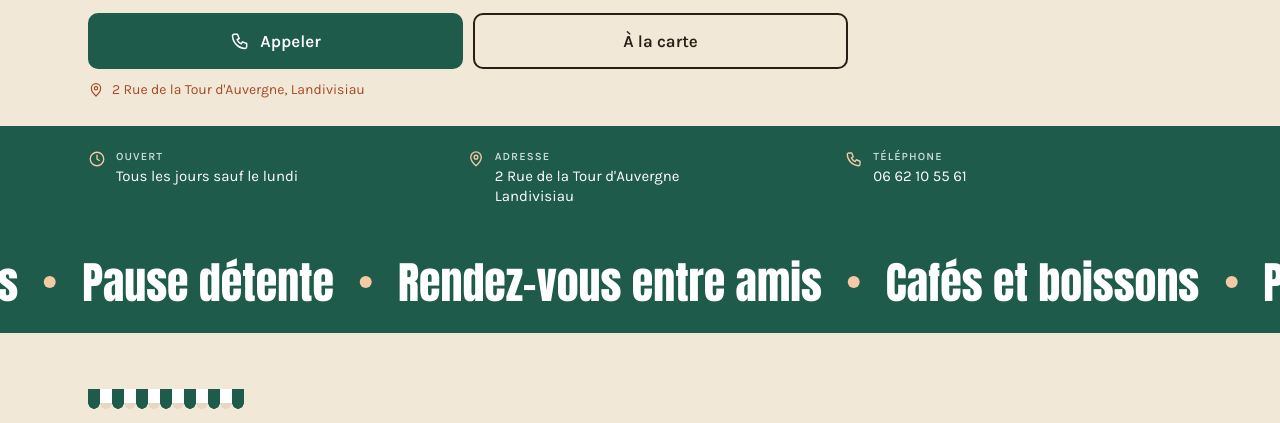
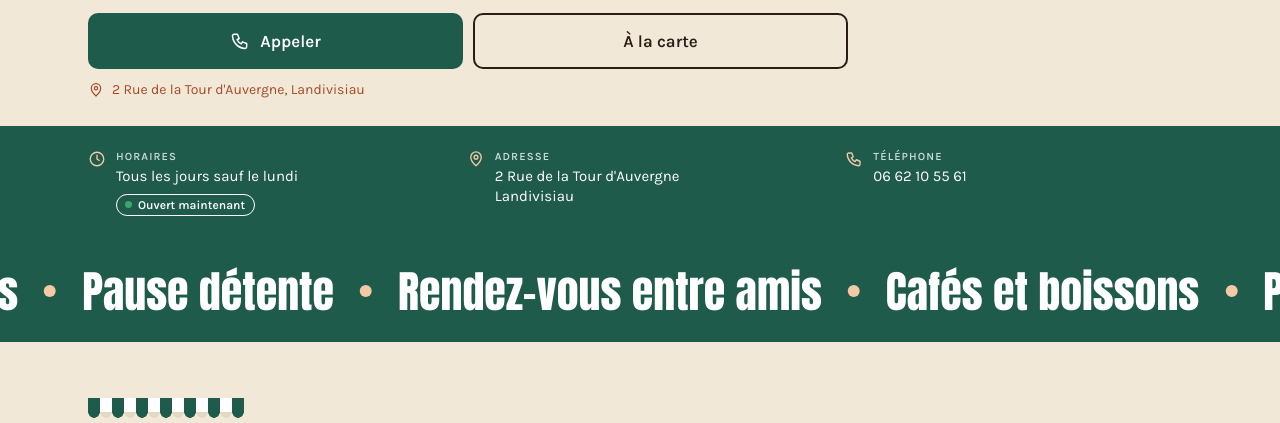
Before and after one commit to Kirazox/demos, a plain HTML site: page une-part-de-douceur-landivisiau/index.html in a window 1280 px wide. Shown: the part 674-1097 px from the top of the page. Drawn offline with Linux system fonts and the light colour scheme; a web font is replaced by a local one.

Commit message:
Démo une-part-de-douceur-landivisiau : index.html

```diff
--- a/une-part-de-douceur-landivisiau/index.html
+++ b/une-part-de-douceur-landivisiau/index.html
@@ -62,6 +62,10 @@ a{color:#1F5B4A}a:hover{color:#2B1D16}
 }
 
 td.ferme{color:#777777!important}
+/* ---- Badge « Ouvert maintenant / Fermé » (caché par défaut, affiché par le JavaScript) ---- */
+.statut{align-self:flex-start;white-space:nowrap;margin-top:5px;font-size:12px;font-weight:600;line-height:1.5;padding:1px 9px 1px 8px;border:1px solid currentColor;border-radius:999px}
+.statut>span:before{content:"";display:inline-block;width:7px;height:7px;border-radius:50%;margin-right:6px;vertical-align:1px;background:#3FA66B}
+.statut>[data-etat=ferme]:before{background:#D0573F}
 /* ---- Tailles des noms longs (classe calculée par assemblage.classe_nom) ---- */
 .nom-l{--k:1}.nom-m{--k:.82}.nom-s{--k:.66}.nom-xs{--k:.52}
 /* ---- Ordinateur : contenu limité à 1200 px, marges de 48 px ---- */
@@ -120,7 +124,7 @@ td.ferme{color:#777777!important}
 </section>
 
 <section aria-label="Infos pratiques" style="background: #1F5B4A; display: flex; flex-wrap: wrap">
-  <div style="flex: 1 1 150px; display: flex; gap: 10px; align-items: flex-start; padding: 18px 16px; box-sizing: border-box; text-decoration: none"><svg aria-hidden="true" width="18" height="18" viewBox="0 0 24 24" fill="none" stroke="#F4C9A6" stroke-width="1.8" stroke-linecap="round" stroke-linejoin="round" style="flex-shrink: 0"><circle cx="12" cy="12" r="9"/><path d="M12 7v5l3 2"/></svg><span style="display: flex; flex-direction: column; gap: 3px"><span style="font-family: 'Karla', system-ui, sans-serif; font-size: 11px; font-weight: 600; letter-spacing: 0.1em; text-transform: uppercase; color: #C7DDD5">Ouvert</span><span style="font-family: 'Karla', system-ui, sans-serif; font-size: 15px; line-height: 1.35; color: #FFFFFF">Tous les jours sauf le lundi</span></span></div>
+  <div style="flex: 1 1 150px; display: flex; gap: 10px; align-items: flex-start; padding: 18px 16px; box-sizing: border-box; text-decoration: none"><svg aria-hidden="true" width="18" height="18" viewBox="0 0 24 24" fill="none" stroke="#F4C9A6" stroke-width="1.8" stroke-linecap="round" stroke-linejoin="round" style="flex-shrink: 0"><circle cx="12" cy="12" r="9"/><path d="M12 7v5l3 2"/></svg><span style="display: flex; flex-direction: column; gap: 3px"><span style="font-family: 'Karla', system-ui, sans-serif; font-size: 11px; font-weight: 600; letter-spacing: 0.1em; text-transform: uppercase; color: #C7DDD5">Horaires</span><span style="font-family: 'Karla', system-ui, sans-serif; font-size: 15px; line-height: 1.35; color: #FFFFFF">Tous les jours sauf le lundi</span><span class="statut" style="color:#FFFFFF" data-horaires="[[],[[720,1080]],[[660,1080]],[[660,1080]],[[660,1080]],[[660,1080]],[[870,1080]]]" hidden><span data-etat="ouvert" hidden>Ouvert maintenant</span><span data-etat="ferme" hidden>Fermé</span></span></span></div>
   <a href="https://www.openstreetmap.org/?mlat=48.509827&amp;mlon=-4.072440#map=18/48.509827/-4.072440" style="flex: 1 1 150px; display: flex; gap: 10px; align-items: flex-start; padding: 18px 16px; box-sizing: border-box; text-decoration: none"><svg aria-hidden="true" width="18" height="18" viewBox="0 0 24 24" fill="none" stroke="#F4C9A6" stroke-width="1.8" stroke-linecap="round" stroke-linejoin="round" style="flex-shrink: 0"><path d="M12 21s-7-6.2-7-11.5A7 7 0 0 1 19 9.5C19 14.8 12 21 12 21z"/><circle cx="12" cy="9.5" r="2.5"/></svg><span style="display: flex; flex-direction: column; gap: 3px"><span style="font-family: 'Karla', system-ui, sans-serif; font-size: 11px; font-weight: 600; letter-spacing: 0.1em; text-transform: uppercase; color: #C7DDD5">Adresse</span><span style="font-family: 'Karla', system-ui, sans-serif; font-size: 15px; line-height: 1.35; color: #FFFFFF">2 Rue de la Tour d&#x27;Auvergne<br>Landivisiau</span></span></a>
   <a href="tel:+33662105561" style="flex: 1 1 150px; display: flex; gap: 10px; align-items: flex-start; padding: 18px 16px; box-sizing: border-box; text-decoration: none"><svg aria-hidden="true" width="18" height="18" viewBox="0 0 24 24" fill="none" stroke="#F4C9A6" stroke-width="1.8" stroke-linecap="round" stroke-linejoin="round" style="flex-shrink: 0"><path d="M5 4h4l2 5-2.5 1.5a11 11 0 0 0 5 5L15 13l5 2v4a2 2 0 0 1-2 2A16 16 0 0 1 3 6a2 2 0 0 1 2-2"/></svg><span style="display: flex; flex-direction: column; gap: 3px"><span style="font-family: 'Karla', system-ui, sans-serif; font-size: 11px; font-weight: 600; letter-spacing: 0.1em; text-transform: uppercase; color: #C7DDD5">Téléphone</span><span style="font-family: 'Karla', system-ui, sans-serif; font-size: 15px; line-height: 1.35; color: #FFFFFF"><span style="white-space: nowrap">06 62 10 55 61</span></span></span></a>
 </section>
@@ -171,6 +175,24 @@ td.ferme{color:#777777!important}
 
 </div>
 <script>
+/* Badge « Ouvert maintenant / Fermé » : calculé à l'heure de Paris avec les horaires écrits dans la page.
+   Les deux textes existent déjà (cachés) : on affiche le bon. Données absentes ou illisibles : rien ne s'affiche. */
+(function(){
+ var b=document.querySelector('.statut[data-horaires]');
+ if(!b)return;
+ try{
+  var s=JSON.parse(b.getAttribute('data-horaires'));   /* du lundi au dimanche : [[début, fin] en minutes] */
+  if(!Array.isArray(s)||s.length!==7)return;
+  var t={};new Intl.DateTimeFormat('en-GB',{timeZone:'Europe/Paris',weekday:'short',hour:'2-digit',
+   minute:'2-digit',hourCycle:'h23'}).formatToParts(new Date()).forEach(function(x){t[x.type]=x.value});
+  var j=['Mon','Tue','Wed','Thu','Fri','Sat','Sun'].indexOf(t.weekday),m=t.hour*60+ +t.minute;
+  if(j<0||isNaN(m))return;
+  var o=s[j].some(function(r){return m>=r[0]&&(r[1]<=r[0]||m<r[1])})   /* plage du jour (fin après minuit permise) */
+   ||s[(j+6)%7].some(function(r){return r[1]<=r[0]&&m<r[1]});        /* plage de la veille qui finit après minuit */
+  b.querySelector('[data-etat="'+(o?'ouvert':'ferme')+'"]').hidden=false;
+  b.hidden=false;
+ }catch(e){}
+})();
 /* Animations au défilement : le JavaScript ne fait que poser des marques, tout le contenu existe déjà. */
 (function(){
  var d=document.documentElement;                     /* la balise <html> */
```
